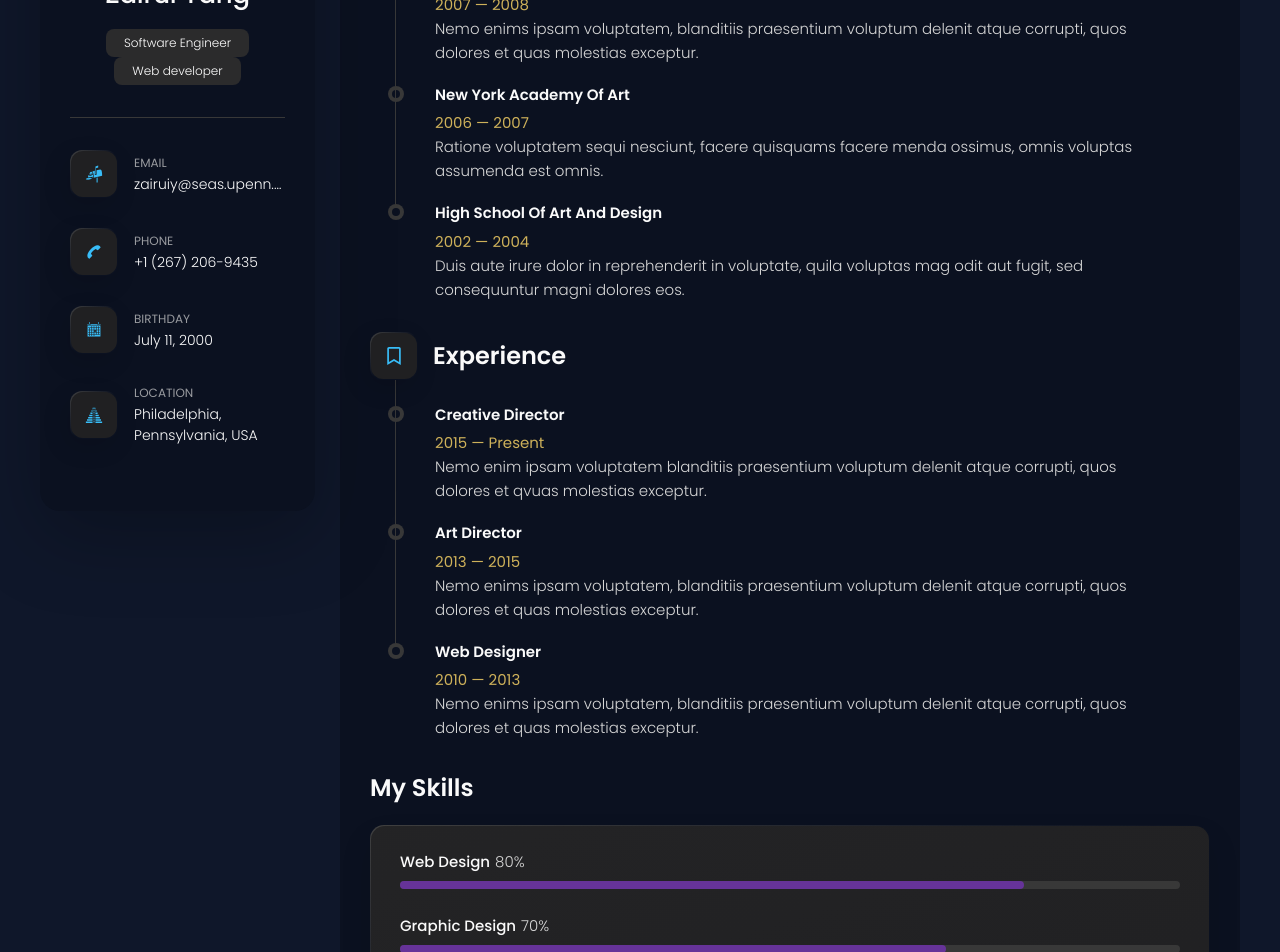
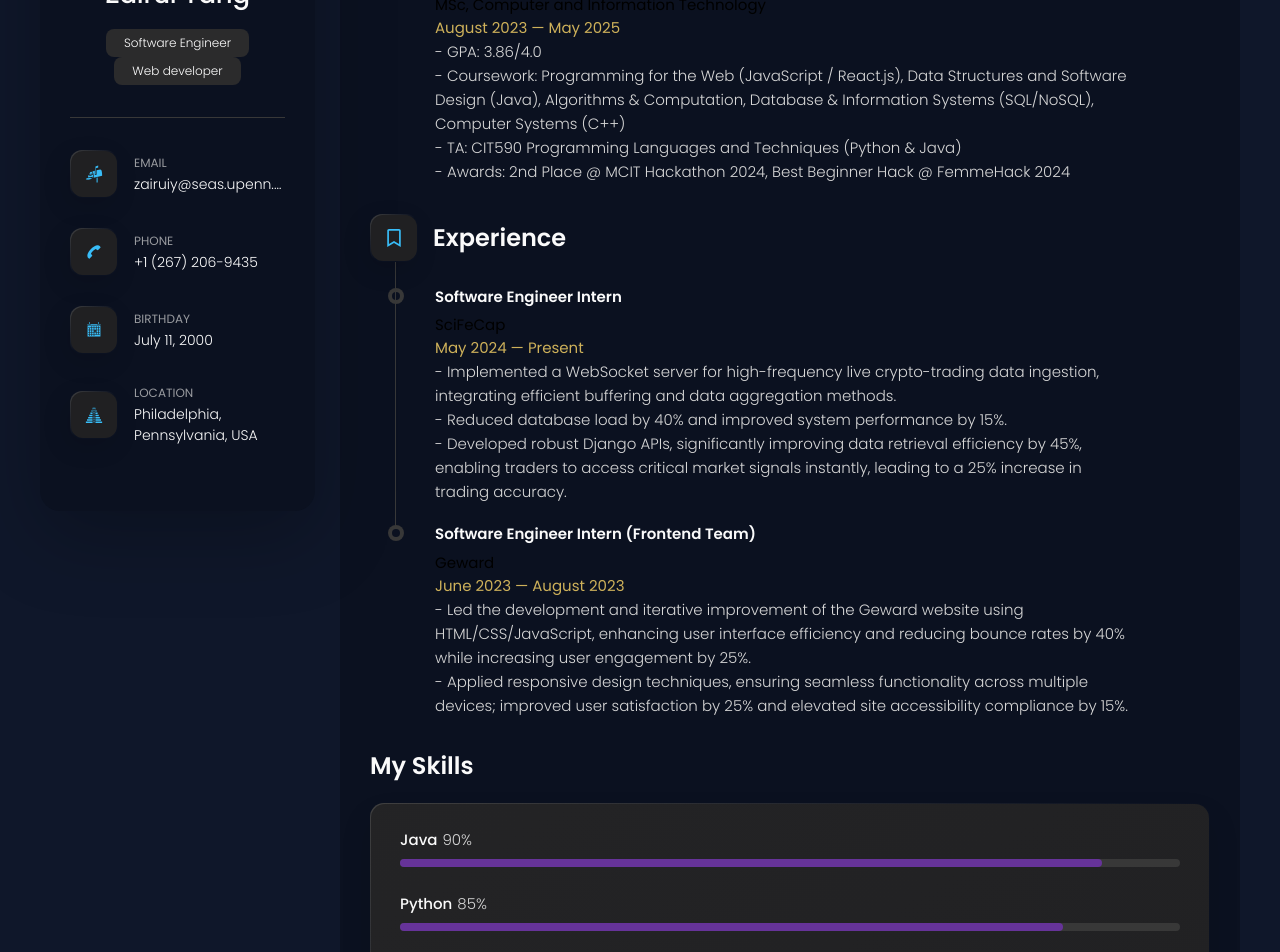
Before and after one commit to zairuiy-coding/zairuiy-coding.github.io, a React (Vite) app: page /resume in a window 1280 px wide. Shown: the part 320-1272 px from the top of the page. Built offline with nearby package versions, Linux system fonts and the light colour scheme.

Commit message:
Update Resume Page

```diff
--- a/src/pages/Resume/Resume.jsx
+++ b/src/pages/Resume/Resume.jsx
@@ -5,7 +5,7 @@ import SkillItem from './SkillItem';
 
 const Resume = () => {
   return (
-    <section>
+    <section className="resume-section">
       <header>
         <h2 className="h2 article-title">Resume</h2>
       </header>
@@ -19,19 +19,17 @@ const Resume = () => {
         </div>
         <ol className="timeline-list">
           <TimelineItem
-            title="University school of the arts"
-            date="2007 — 2008"
-            description="Nemo enims ipsam voluptatem, blanditiis praesentium voluptum delenit atque corrupti, quos dolores et quas molestias exceptur."
-          />
-          <TimelineItem
-            title="New york academy of art"
-            date="2006 — 2007"
-            description="Ratione voluptatem sequi nesciunt, facere quisquams facere menda ossimus, omnis voluptas assumenda est omnis."
-          />
-          <TimelineItem
-            title="High school of art and design"
-            date="2002 — 2004"
-            description="Duis aute irure dolor in reprehenderit in voluptate, quila voluptas mag odit aut fugit, sed consequuntur magni dolores eos."
+            title="University of Pennsylvania"
+            degree="MSc, Computer and Information Technology"
+            date="August 2023 — May 2025"
+            description={
+              <>
+                - GPA: 3.86/4.0<br />
+                - Coursework: Programming for the Web (JavaScript / React.js), Data Structures and Software Design (Java), Algorithms & Computation, Database & Information Systems (SQL/NoSQL), Computer Systems (C++)<br />
+                - TA: CIT590 Programming Languages and Techniques (Python & Java)<br />
+                - Awards: 2nd Place @ MCIT Hackathon 2024, Best Beginner Hack @ FemmeHack 2024
+              </>
+            }
           />
         </ol>
       </div>
@@ -45,30 +43,42 @@ const Resume = () => {
         </div>
         <ol className="timeline-list">
           <TimelineItem
-            title="Creative director"
-            date="2015 — Present"
-            description="Nemo enim ipsam voluptatem blanditiis praesentium voluptum delenit atque corrupti, quos dolores et qvuas molestias exceptur."
+            title="Software Engineer Intern"
+            company="SciFeCap"
+            date="May 2024 — Present"
+            description={
+              <>
+                - Implemented a WebSocket server for high-frequency live crypto-trading data ingestion, integrating efficient buffering and data aggregation methods.<br />
+                - Reduced database load by 40% and improved system performance by 15%.<br />
+                - Developed robust Django APIs, significantly improving data retrieval efficiency by 45%, enabling traders to access critical market signals instantly, leading to a 25% increase in trading accuracy.
+              </>
+            }
           />
           <TimelineItem
-            title="Art director"
-            date="2013 — 2015"
-            description="Nemo enims ipsam voluptatem, blanditiis praesentium voluptum delenit atque corrupti, quos dolores et quas molestias exceptur."
-          />
-          <TimelineItem
-            title="Web designer"
-            date="2010 — 2013"
-            description="Nemo enims ipsam voluptatem, blanditiis praesentium voluptum delenit atque corrupti, quos dolores et quas molestias exceptur."
+            title="Software Engineer Intern (Frontend Team)"
+            company="Geward"
+            date="June 2023 — August 2023"
+            description={
+              <>
+                - Led the development and iterative improvement of the Geward website using HTML/CSS/JavaScript, enhancing user interface efficiency and reducing bounce rates by 40% while increasing user engagement by 25%.<br />
+                - Applied responsive design techniques, ensuring seamless functionality across multiple devices; improved user satisfaction by 25% and elevated site accessibility compliance by 15%.
+              </>
+            }
           />
         </ol>
       </div>
 
       <div className="skill">
-        <h3 className="h3 skills-title">My skills</h3>
+        <h3 className="h3 skills-title">My Skills</h3>
         <ul className="skills-list content-card">
-          <SkillItem title="Web design" value={80} />
-          <SkillItem title="Graphic design" value={70} />
-          <SkillItem title="Branding" value={90} />
-          <SkillItem title="WordPress" value={50} />
+          <SkillItem title="Java" value={90} />
+          <SkillItem title="Python" value={85} />
+          <SkillItem title="React.js" value={80} />
+          <SkillItem title="Node.js" value={75} />
+          <SkillItem title="Django" value={70} />
+          <SkillItem title="MySQL" value={80} />
+          <SkillItem title="MongoDB" value={75} />
+          <SkillItem title="AWS" value={70} />
         </ul>
       </div>
     </section>
--- a/src/pages/Resume/SkillItem.jsx
+++ b/src/pages/Resume/SkillItem.jsx
@@ -1,4 +1,3 @@
-
 const SkillItem = ({ title, value }) => {
     return (
       <li className="skills-item">
--- a/src/pages/Resume/TimelineItem.jsx
+++ b/src/pages/Resume/TimelineItem.jsx
@@ -1,11 +1,11 @@
-
-
-const TimelineItem = ({ title, date, description }) => {
+const TimelineItem = ({ title, degree, company, date, description }) => {
     return (
       <li className="timeline-item">
         <h4 className="h4 timeline-item-title">{title}</h4>
+        {degree && <p className="degree">{degree}</p>}
+        {company && <p className="company">{company}</p>}
         <span>{date}</span>
-      <p className="timeline-text">{description}</p>
+        <div className="timeline-text">{description}</div>
       </li>
     );
   }
```
Also changed, not shown: public/darkTheme.css (line endings or trailing spaces), public/lightTheme.css (line endings or trailing spaces). Lines whose indentation alone changed are shown as unchanged.
